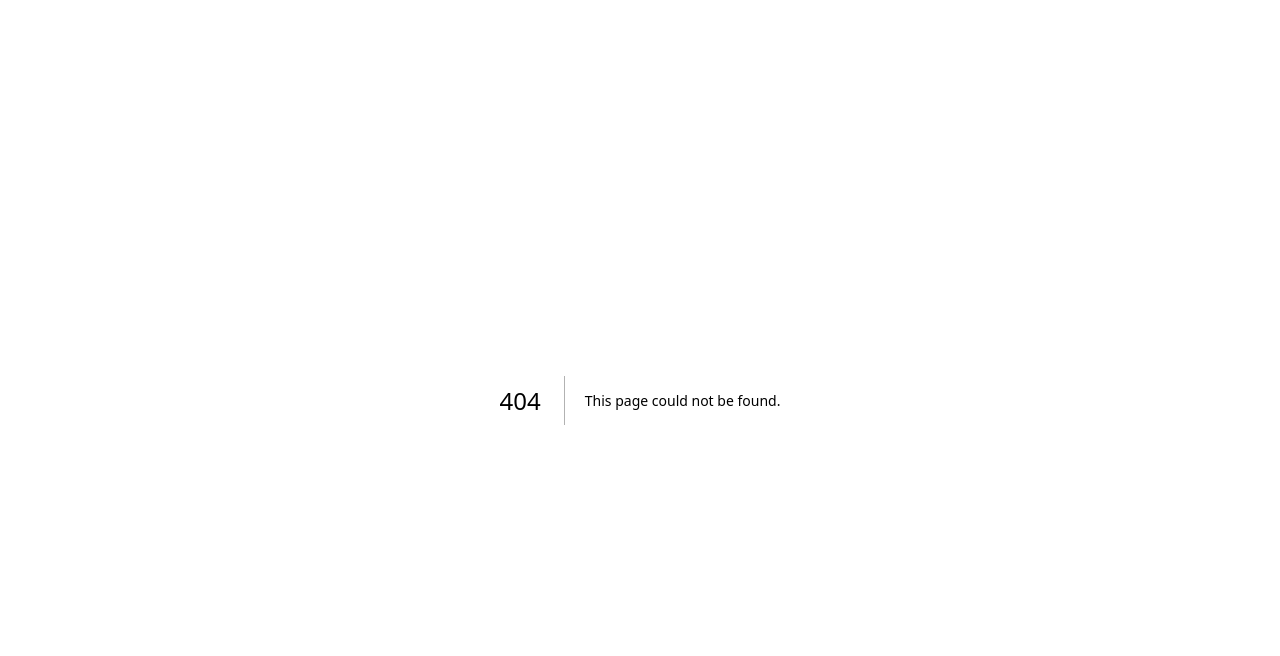
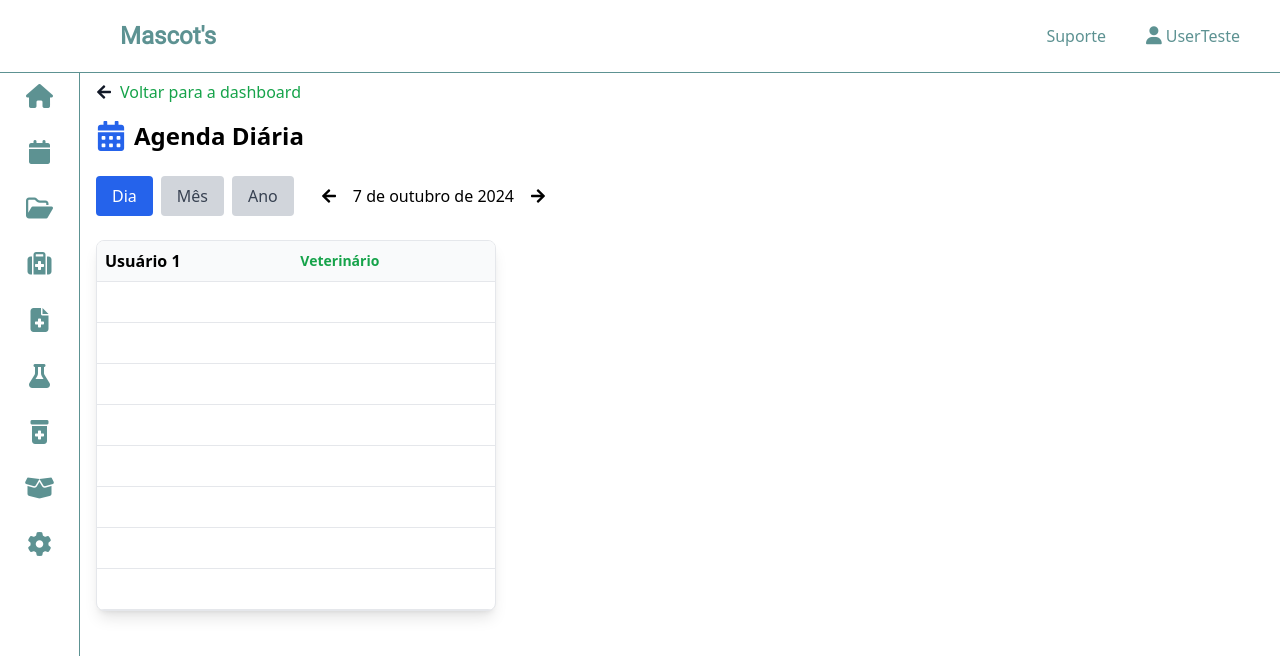
Before and after one commit to softexrecifepe/PI-MASCOTS-TURMA-09-EQUIPE-01, a Next.js app: page /agenda in a window 1280 px wide. Before the commit this address had no page. Shown: the top 656 px of the page. Built offline with nearby package versions, Linux system fonts and the light colour scheme.

Commit message:
Implementação inicial da tela de agenda

```diff
--- /dev/null
+++ b/src/app/agenda/page.tsx
@@ -0,0 +1,84 @@
+import Link from 'next/link';
+import { FaArrowLeft, FaArrowRight, FaCalendarAlt } from 'react-icons/fa';
+import { Header } from '../components/navigationScreen/header/header';
+import { SideBar } from '../components/navigationScreen/sidebar/sidebar';
+
+const Agenda = () => {
+  const currentDate = new Date().toLocaleDateString('pt-BR', { day: 'numeric', month: 'long', year: 'numeric' });
+
+  return (
+    <div className="flex h-screen">
+      <SideBar />
+      <div className="flex-1 flex flex-col">
+        <Header />
+
+        <main className="flex-1 overflow-x-hidden overflow-y-auto  p-4 ml-20 mt-16">
+          <div className="container mx-auto">
+            <Link href="/dashboard" className="flex items-center text-blue-600 hover:underline mb-4">
+              <FaArrowLeft className="mr-2 text-gray-900" />
+              <span className='text-green-600'>Voltar para a dashboard</span>
+            </Link>
+
+            <div className="flex items-center mb-6">
+              <FaCalendarAlt className="text-3xl text-blue-600 mr-2" />
+              <h1 className="text-2xl font-bold">Agenda Diária</h1>
+            </div>
+
+            <div className="flex items-center justify-between mb-6 w-[450px]">
+              <div className="flex space-x-2">
+                <button className="bg-blue-600 text-white px-4 py-2 rounded">Dia</button>
+                <button className="bg-gray-300 text-gray-700 px-4 py-2 rounded">Mês</button>
+                <button className="bg-gray-300 text-gray-700 px-4 py-2 rounded">Ano</button>
+              </div>
+              <div className="flex items-center space-x-4">
+                <button><FaArrowLeft /></button>
+                <span>{currentDate}</span>
+                <button><FaArrowRight /></button>
+              </div>
+            </div>
+
+            <div className="bg-white border rounded-lg overflow-hidden shadow-lg w-[400px]">
+              <table className="w-full">
+                <thead>
+                  <tr className="bg-gray-50">
+                    <th className="border-b p-2 text-left">Usuário 1</th>
+                    <th className="border-b p-2 text-left text-sm text-gray-600 text-green-600">Veterinário</th>
+                  </tr>
+                </thead>
+                <tbody>
+                  {/* Aqui você pode adicionar linhas da tabela conforme necessário */}
+                  <tr>
+                    <td className="border-b p-2" colSpan={2}>&nbsp;</td>
+                  </tr>
+									<tr>
+                    <td className="border-b p-2" colSpan={2}>&nbsp;</td>
+                  </tr>
+									<tr>
+                    <td className="border-b p-2" colSpan={2}>&nbsp;</td>
+                  </tr>
+									<tr>
+                    <td className="border-b p-2" colSpan={2}>&nbsp;</td>
+                  </tr>
+									<tr>
+                    <td className="border-b p-2" colSpan={2}>&nbsp;</td>
+                  </tr>
+									<tr>
+                    <td className="border-b p-2" colSpan={2}>&nbsp;</td>
+                  </tr>
+									<tr>
+                    <td className="border-b p-2" colSpan={2}>&nbsp;</td>
+                  </tr>
+									<tr>
+                    <td className="border-b p-2" colSpan={2}>&nbsp;</td>
+                  </tr>
+                </tbody>
+              </table>
+            </div>
+          </div>
+        </main>
+      </div>
+    </div>
+  )
+}
+
+export default Agenda;
--- a/src/app/components/navigationScreen/header/header.tsx
+++ b/src/app/components/navigationScreen/header/header.tsx
@@ -2,20 +2,17 @@ import Link from "next/link";
 
 export function Header() {
   return (
-    <div>
-      <header>
-        <div className="fixed top-0 left-0 w-full z-50 flex justify-between space-x-10 pt-5 pb-5 pl-10 pr-10 border-b border-b-darkCyan bg-white">
+    <header className="fixed top-0 left-0 right-0 z-50 bg-white border-b border-b-darkCyan">
+      <div className="flex justify-between items-center px-10 py-5 ml-20">
         <Link
-            className={`text-darkCyan text-2xl font-bold roboto-regular`}
+          className="text-darkCyan text-2xl font-bold roboto-regular"
           href={"#"}
         >
           Mascot&#39;s
         </Link>
 
-          <div
-            className={`text-darkCyan items-center flex justify-between space-x-10 `}
-          >
-            <Link href={"#"} className={"transition duration-300 transform hover:scale-110"}>Suporte</Link>
+        <div className="text-darkCyan flex items-center space-x-10">
+          <Link href={"#"} className="transition duration-300 transform hover:scale-110">Suporte</Link>
           <Link href={"#"} className="flex items-center transition duration-300 transform hover:scale-110">
             <i className="fa fa-user mr-1 text-lg" aria-hidden="true"></i>
             UserTeste
@@ -23,6 +20,5 @@ export function Header() {
         </div>
       </div>
     </header>
-    </div>
   );
 }
--- a/src/app/components/navigationScreen/sidebar/sidebar.tsx
+++ b/src/app/components/navigationScreen/sidebar/sidebar.tsx
@@ -1,52 +1,65 @@
+import Link from "next/link";
+
 export function SideBar() {
   const iconsSideBar = [
     {
       icon: "fa fa-home",
-      hoverColor: "hover:text-charcoal"
+      hoverColor: "hover:text-charcoal",
+      link: "/"
     },
     {
       icon: "fa-solid fa-calendar",
-      hoverColor: "hover:text-lapisLazuli"
+      hoverColor: "hover:text-lapisLazuli",
+      link: "/agenda"
     },
     {
       icon: "fa-regular fa-folder-open",
-      hoverColor: "hover:text-gamboge"
+      hoverColor: "hover:text-gamboge",
+      link: "/arquivos"
     },
     {
       icon: "fa-solid fa-suitcase-medical",
-      hoverColor: "hover:text-tuftsBlue"
+      hoverColor: "hover:text-tuftsBlue",
+      link: "/atendimento"
     },
     {
-      icon: "fa-solid fa-file-medical" ,
-      hoverColor: "hover:text-auburn"
+      icon: "fa-solid fa-file-medical",
+      hoverColor: "hover:text-auburn",
+      link: "/prontuarios"
     },
     {
       icon: "fa-solid fa-flask",
-      hoverColor: "hover:text-redCrayola"
+      hoverColor: "hover:text-redCrayola",
+      link: "/exames"
     },
     {
-      icon: "fa-solid fa-prescription-bottle-medical" ,
-      hoverColor: "hover:text-grape"
+      icon: "fa-solid fa-prescription-bottle-medical",
+      hoverColor: "hover:text-grape",
+      link: "/medicamentos"
     },
     {
       icon: "fa-solid fa-box-open",
-      hoverColor: "hover:text-amber-700"
+      hoverColor: "hover:text-amber-700",
+      link: "/estoque"
     },
     {
       icon: "fa-solid fa-gear",
-      hoverColor: "hover:text-charcoal"
+      hoverColor: "hover:text-charcoal",
+      link: "/configuracoes"
     }
   ]
 
-  return (
-    <section className="flex flex-col fixed w-20 h-screen border-r border-r-darkCyan">
+	return (
+    <aside className="fixed left-0 top-0 w-20 h-screen bg-white border-r border-r-darkCyan z-40">
       <ul className="text-2xl flex flex-col gap-2 mt-20 items-center justify-center flex-grow text-darkCyan space-y-4">
         {iconsSideBar.map((feat, index) => (
           <li key={index} className="transition duration-300 transform hover:scale-110">
-            <i className={`${feat.icon} ${feat.hoverColor} cursor-pointer`}></i>
+            <Link href={feat.link} className={`${feat.hoverColor} cursor-pointer`}>
+              <i className={feat.icon}></i>
+            </Link>
           </li>
         ))}
       </ul>
-    </section>
+    </aside>
   );
 }
```
Also changed, not shown: package.json (+5 -4 lines), 1 other file (tests, documents, lock files or other folders). Lines whose indentation alone changed are shown as unchanged.
